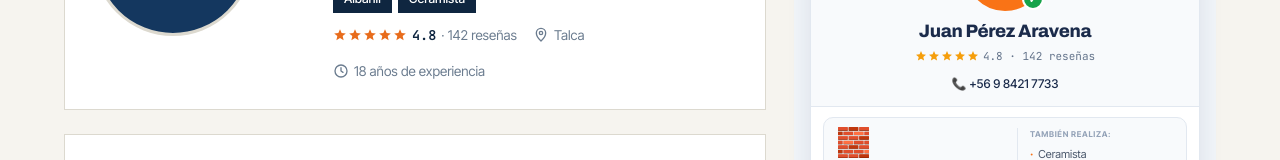
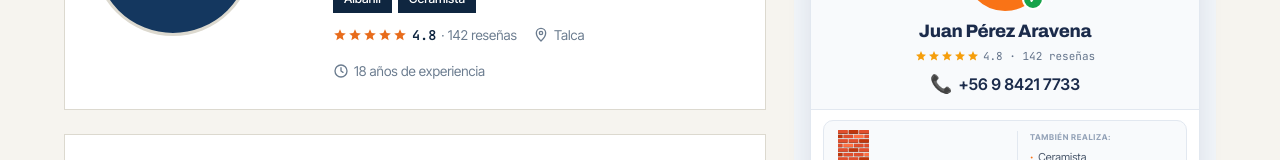
Before and after one commit to jorgearojasr-cyber/obrabien, a Next.js app: page /maestro/m-001 in a window 1280 px wide. Shown: the part 311-471 px from the top of the page. Built offline with nearby package versions, Linux system fonts and the light colour scheme; no server answers.

Commit message:
fix: telefono tarjeta 16px font-weight 600 icono 18px

```diff
--- a/src/components/ProfessionalCard.tsx
+++ b/src/components/ProfessionalCard.tsx
@@ -311,11 +311,11 @@ export default function ProfessionalCard({ m, maestroId }: Props) {
                 : `+56 ${national}`;
               return (
                 <a href={`tel:${tel}`} style={{
-                  display: "inline-flex", alignItems: "center", gap: 5,
-                  color: NAVY, fontSize: 12, fontWeight: 500,
+                  display: "inline-flex", alignItems: "center", gap: 6,
+                  color: "#1B2B4B", fontSize: 16, fontWeight: 600,
                   textDecoration: "none",
                 }}>
-                  📞 {display}
+                  <span style={{ fontSize: 18 }}>📞</span> {display}
                 </a>
               );
             })()}
```
